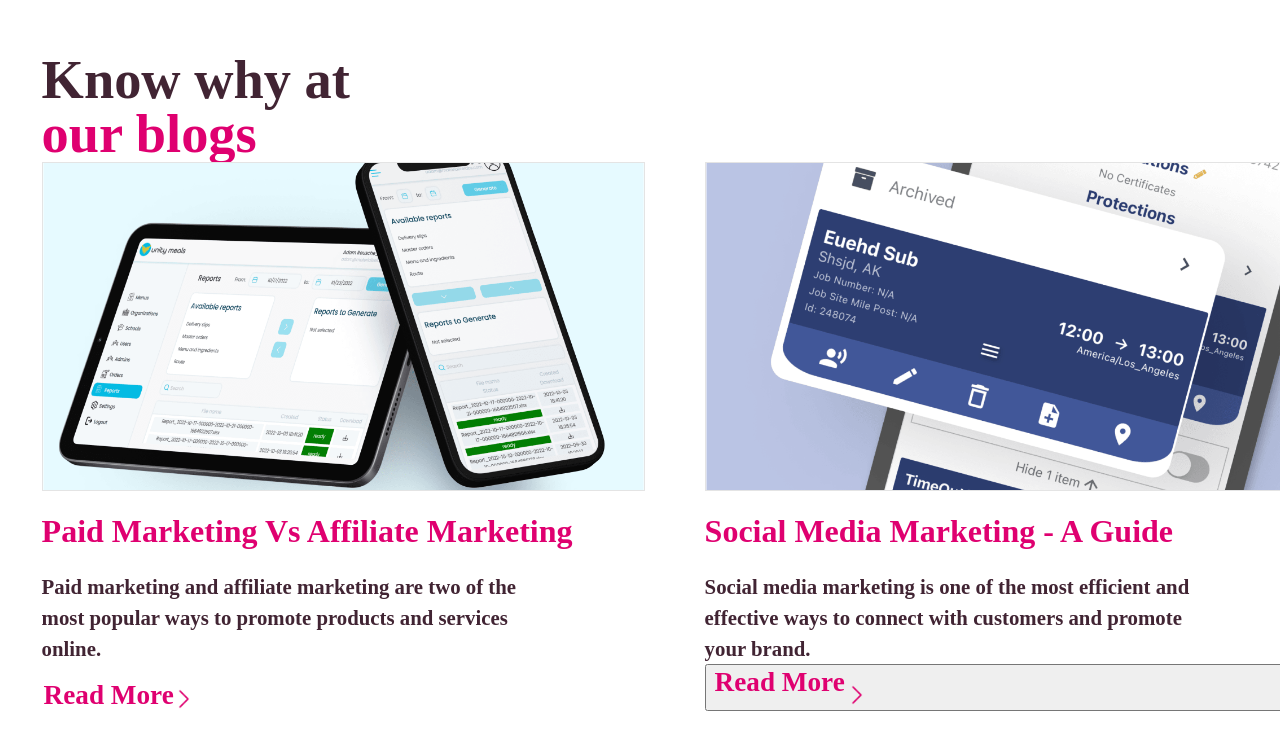
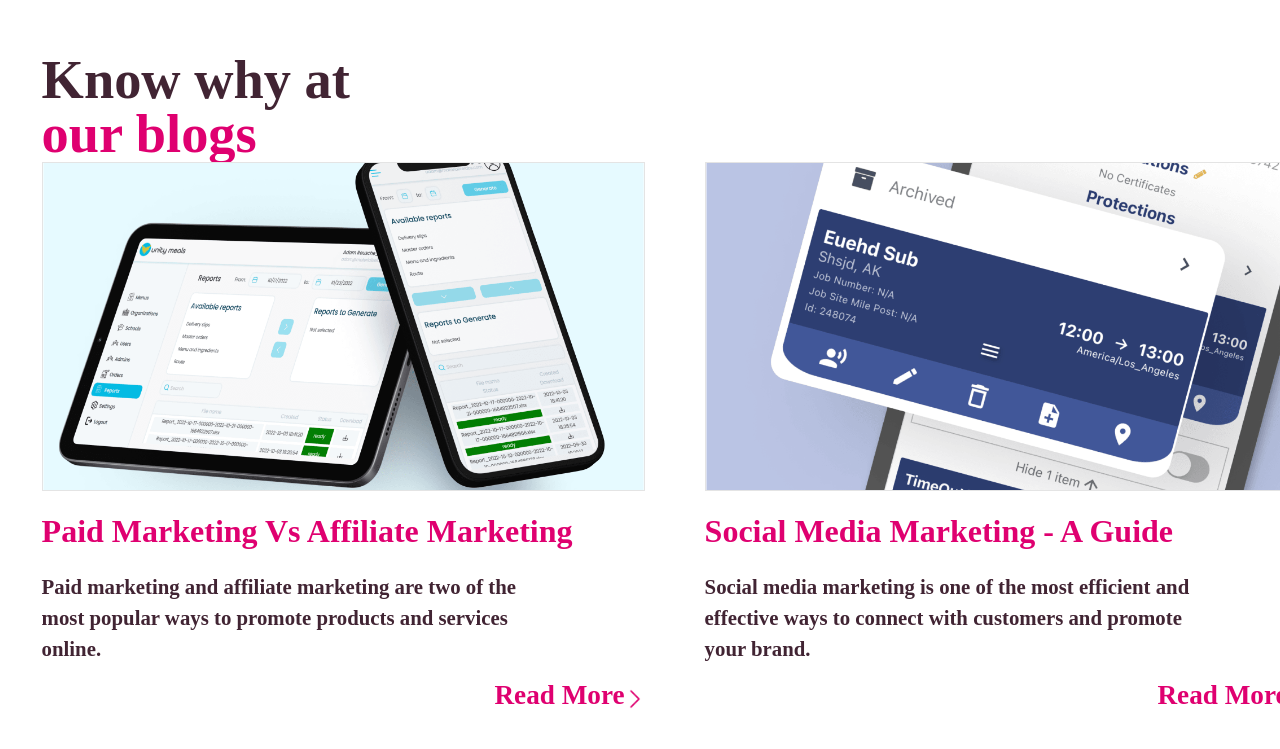
Before and after one commit to saravana730/prahars, a Next.js app: page /blog in a window 1280 px wide. Shown: the part 115-864 px from the top of the page. Built offline with nearby package versions, Linux system fonts and the light colour scheme.

Commit message:
services

```diff
--- a/app/styles/styles.css
+++ b/app/styles/styles.css
@@ -284,7 +284,7 @@
 }
 
 .design_deploy {
-    padding-left: 1%;
+    padding-left: 11%;
 }
 
 
@@ -783,6 +783,19 @@ display:flex;
 
 /* ------------------------- Blogs ------------------------ */
 
+.outlined-button_blog {
+    cursor: pointer;
+    font-weight: bold;
+    font-family: "SourceSansPro","SansSerif";
+    background-color: transparent;
+    /* border: 0.5px solid #412433; */
+    /* border-radius: 16px; */
+    color: #df0070;
+    padding: 10px 20px;
+    font-size: 1.7rem;
+    font-weight: 700;
+}
+
 .blog_page {
     padding-right: 2.1rem;
     padding-left: 2.1rem;
@@ -979,6 +992,8 @@ display:flex;
 }
 
 .read_more_justify {
+    justify-content: end;
+    cursor: pointer;
     display: flex;
     flex-direction: row;
     padding-left: 2px;
--- a/pages/blog.tsx
+++ b/pages/blog.tsx
@@ -14,6 +14,7 @@ export default function Blogs() {
             <div className="blog_content">
                 Know why at <br />
                 <span style={{color:"#df0070"}}>our blogs</span>
+                <div className="blog_padding_page">
                     <div className="row">
                         <div className="col">
                             <div className="row">
@@ -21,10 +22,12 @@ export default function Blogs() {
                                     <div className="bg_image_1"></div>
                                         <div className="blog_title">Paid Marketing Vs Affiliate Marketing</div>
                                             <div className="blog_desc">Paid marketing and affiliate marketing are two of the<br/> most popular ways to promote products and services<br/> online.</div>
+                                                {/* <button className="outlined-button_blog"> */}
                                                     <div className="read_more_justify">
                                                         <div className="read_more_row">Read More</div>
                                                         <div className="read_more_arrow"><Image src={forward_arrow} alt='>' width={20} height={20} /></div>
                                                     </div>
+                                                {/* </button> */}
                                 </div>
                                 <div className="right_side_blog">
                                     <div className="col">
@@ -34,13 +37,10 @@ export default function Blogs() {
                                                 effective ways to connect with customers and promote<br/>
                                                 your brand.
                                                 </div>
-                                            <button>
                                                 <div className="read_more_justify">
-                                                        <div className="blog_outlined_button">Read More</div>
-                                                        {/* <div className="blog_outlined_button">for more details...</div> */}
-                                                        <div className="blog_img_padding"><Image src={forward_arrow} alt='>' width={20} height={20} /></div>
+                                                    <div className="read_more_row">Read More</div>
+                                                    <div className="read_more_arrow"><Image src={forward_arrow} alt='>' width={20} height={20} /></div>
                                                 </div>
-                                            </button>
                                     </div>
                                 </div>
                             </div>
@@ -54,6 +54,7 @@ export default function Blogs() {
                     </div>
                 </div>
             </div>
+        </div>
 
     )
 }
```
Lines whose indentation alone changed are shown as unchanged.
